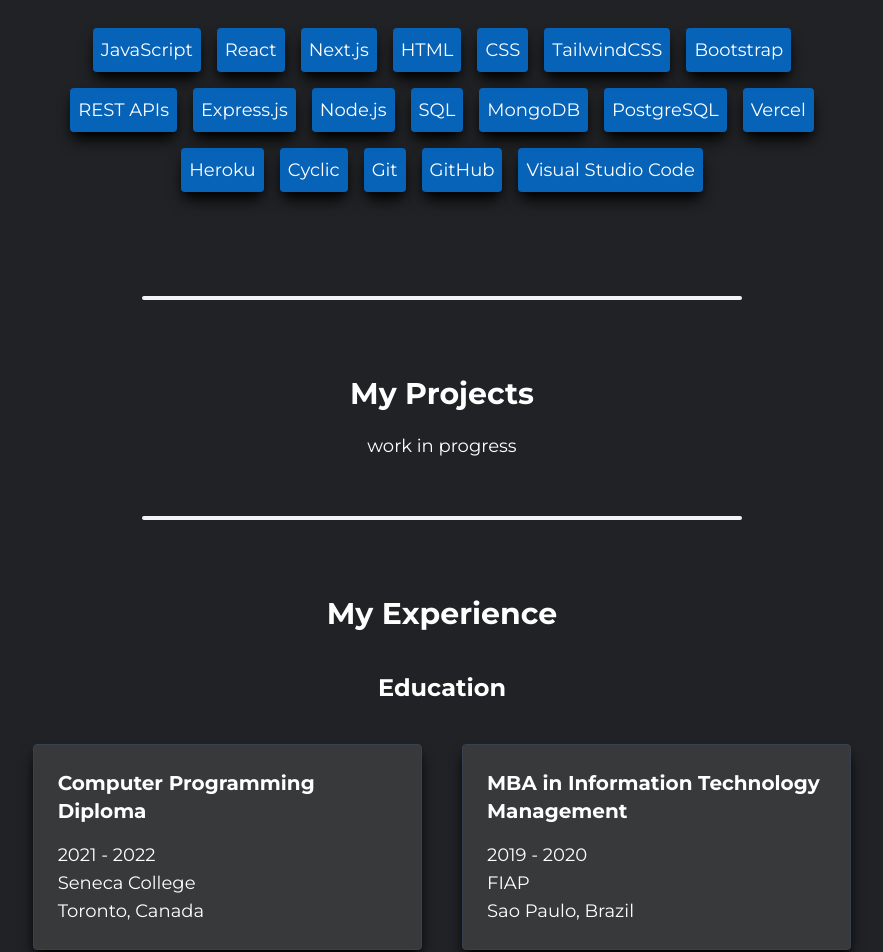
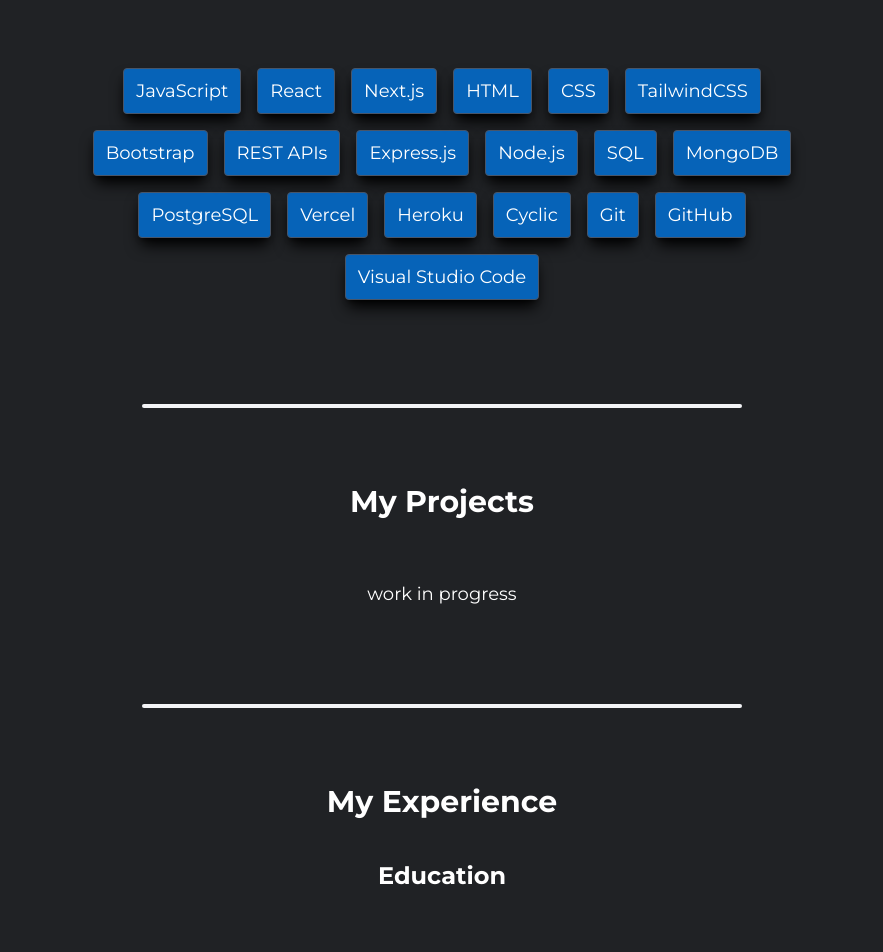
Before and after one commit to fmeneses-graca/my-website, a Next.js app: page / in a window 1280 px wide. Shown: the part 980-1932 px from the top of the page, without its empty margins (238-1121 px from the left). Built offline with nearby package versions, Linux system fonts and the light colour scheme.

Commit message:
Change flex-container css directives

```diff
--- a/styles/globals.css
+++ b/styles/globals.css
@@ -40,7 +40,7 @@
     }
 
     .flex-container {
-        @apply flex flex-wrap justify-center
+        @apply flex flex-wrap justify-center py-10 md:w-4/5 md:mx-auto
     }
 
     .navbar {
@@ -115,7 +115,7 @@
 
     .skill-element {
         @apply
-        px-2
+        px-3
         py-2
         m-2
         bg-secondary
@@ -125,9 +125,11 @@
         text-white
         shadow-lg
         shadow-black
+        border
+        border-slate-600
     }
 
-    .card {
+    .small-card {
         @apply
         p-6
         m-5
@@ -135,13 +137,30 @@
         bg-white
         bg-opacity-10
         border
-        border-gray-700
+        border-slate-700
         rounded
         text-xl
         text-white
         shadow-lg
         shadow-black
-        md:w-1/3
+        md:min-w-min
+    }
+
+    .large-card {
+        @apply
+        p-6
+        m-5
+        w-80
+        bg-white
+        bg-opacity-10
+        border
+        border-slate-700
+        rounded
+        text-xl
+        text-white
+        shadow-lg
+        shadow-black
+        md:w-2/3
     }
 
 }
```
